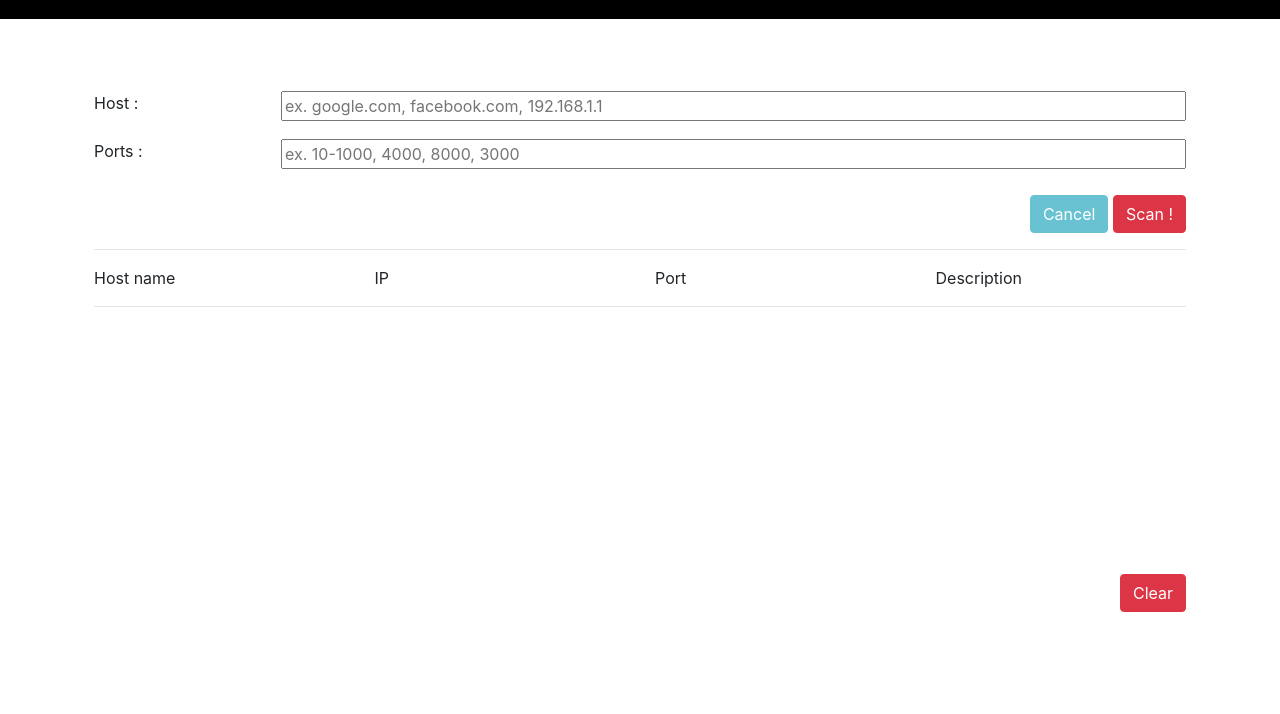
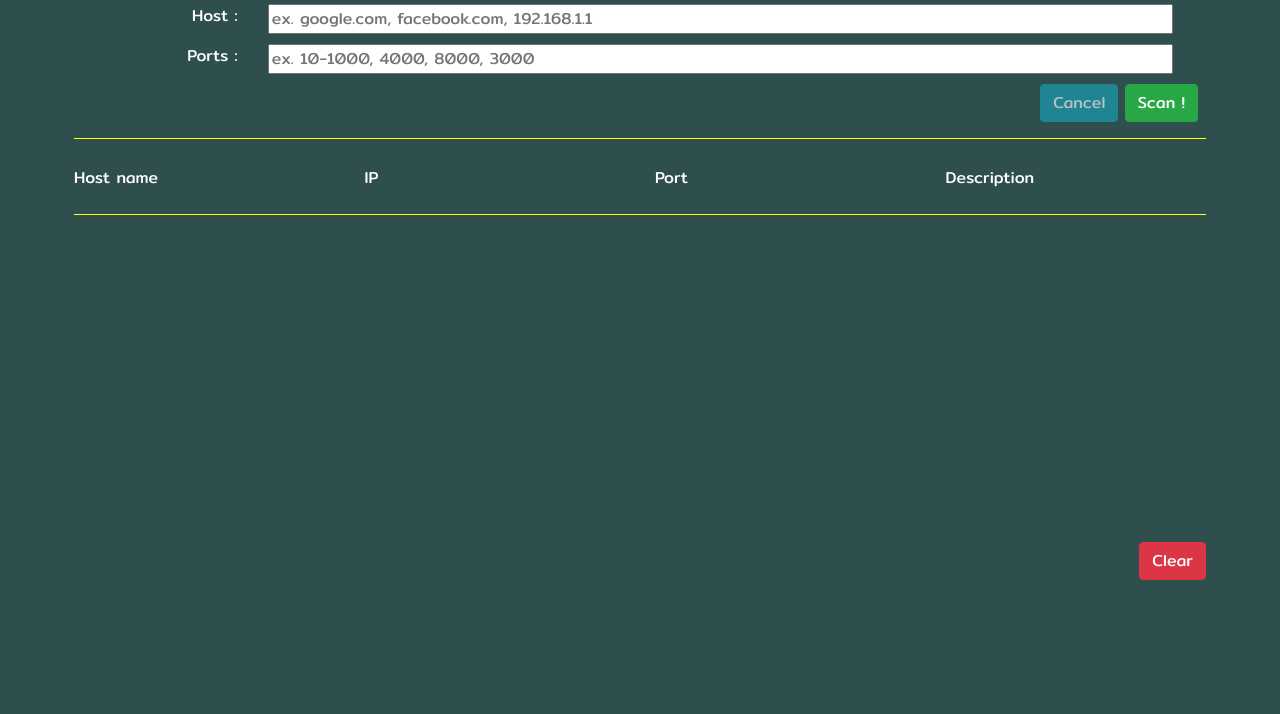
Before and after one commit to guitarpawat/portscan, a plain HTML site: page static/index.html in a window 1280 px wide. Shown: the part 86-800 px from the top of the page. Drawn offline with nearby package versions, Linux system fonts and the light colour scheme.

Commit message:
update css

```diff
--- a/static/index.css
+++ b/static/index.css
@@ -1,5 +1,6 @@
-html {
-  font-family: 'Noto Serif', serif;
+div {
+  font-family: 'Mitr', sans-serif;
+  color: white;
 }
 .myNavbar {
   display: block;
@@ -8,7 +9,10 @@ html {
   background-color: black;
   color: whitesmoke;
   padding: 1em;
-  font-size: 30px;
+  font-size: 20px;
+}
+.myBg {
+  background-color: darkslategray;
 }
 
 .loading {
@@ -19,6 +23,17 @@ html {
   width: 150px;
 }
 .boxsizingBorder {
+  border-radius: 4px;
   height: 300px;
   overflow-y: auto;
+  overflow-x: hidden;
 }
+
+body hr {
+  display: block;
+  height: 3px;
+  border: 0;
+  border-top: 1px solid yellow;
+  margin: 1em 0;
+  padding: 0;
+}
--- a/static/index.html
+++ b/static/index.html
@@ -7,7 +7,7 @@
     <title>Port Scanner 👀</title>
     <link rel="stylesheet" href="./index.css" />
     <link rel="stylesheet" href="https://stackpath.bootstrapcdn.com/bootstrap/4.1.3/css/bootstrap.min.css" />
-    <link href="https://fonts.googleapis.com/css?family=Noto+Serif" rel="stylesheet" />
+    <link href="https://fonts.googleapis.com/css?family=Mitr" rel="stylesheet" />
     <script
       src="https://code.jquery.com/jquery-3.3.1.slim.js"
       integrity="sha256-fNXJFIlca05BIO2Y5zh1xrShK3ME+/lYZ0j+ChxX2DA="
@@ -16,32 +16,33 @@
 
     <script src="https://unpkg.com/axios/dist/axios.min.js"></script>
   </head>
-  <body scroll="no" style="overflow: hidden" class="display">
+  <body scroll="no" style="overflow: hidden" class="display color-danger myBg">
     <div class="myNavbar">Port scanner ⚡️</div>
-    <div class="container p-4 mt-5">
+    <div class="container p-1 mt-3 ">
       <div class="row">
-        <div class="col-sm-2"><label>Host : </label></div>
-        <div class="col-sm-10"><input style="width:100%" id="inputIPs" type="text" placeholder="ex. google.com, facebook.com, 192.168.1.1" /></div>
+        <div class="col-sm-2 text-right"><label>Host : </label></div>
+        <div class="col-sm-10 pr-5">
+          <input style="width:100%" id="inputIPs" type="text" placeholder="ex. google.com, facebook.com, 192.168.1.1" />
+        </div>
       </div>
-      <div class="row mt-3">
-        <div class="col-sm-2"><label>Ports : </label></div>
-        <div class="col-sm-10"><input style="width:100%" id="inputPorts" type="text" placeholder="ex. 10-1000, 4000, 8000, 3000" /></div>
+      <div class="row mt-2">
+        <div class="col-sm-2 text-right"><label>Ports : </label></div>
+        <div class="col-sm-10 pr-5"><input style="width:100%" id="inputPorts" type="text" placeholder="ex. 10-1000, 4000, 8000, 3000" /></div>
       </div>
 
-      <br />
-      <div class="text-right">
-        <button class="btn btn-info " id="btnCancel" disabled>Cancel</button> <button class="btn btn-danger " id="btnScan">Scan !</button>
+      <div class="text-right m-2">
+        <button class="btn btn-info " id="btnCancel" disabled>Cancel</button> <button class="btn btn-success " id="btnScan">Scan !</button>
+      </div>
+      <hr />
+      <div class="row py-2">
+        <div class="col-sm-3">Host name</div>
+        <div class="col-sm-3">IP</div>
+        <div class="col-sm-3">Port</div>
+        <div class="col-sm-3">Description</div>
       </div>
       <hr />
       <div class="boxsizingBorder">
-        <div class="row">
-          <div class="col-sm-3">Host name</div>
-          <div class="col-sm-3">IP</div>
-          <div class="col-sm-3">Port</div>
-          <div class="col-sm-3">Description</div>
-        </div>
-        <hr />
-        <div id="results"></div>
+        <div id="results" class="py-2"></div>
         <img class="loading" src="./loading.gif" alt="" />
       </div>
       <button id="btnClear" class="btn btn-danger float-right mt-2">Clear</button>
--- a/static/index.js
+++ b/static/index.js
@@ -165,8 +165,8 @@ getWantedPorts = ports => {
 
 async function addElement(host) {
   if (host.ports.length >= 1) {
-    if(host.host === undefined) {
-      host.host = "<UNKNOWN>"
+    if (host.host === undefined) {
+      host.host = '<UNKNOWN>'
     }
     host.ports.forEach(port => {
       $('#results').append(`
```
